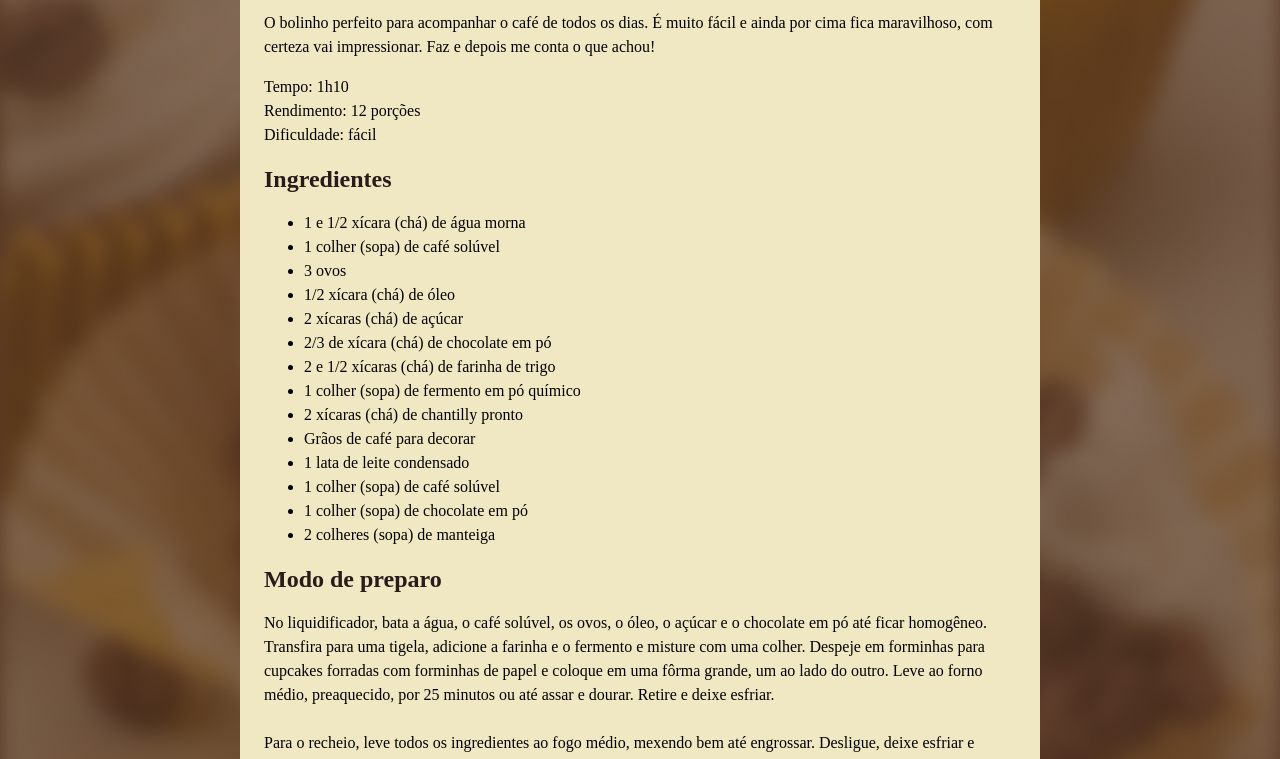
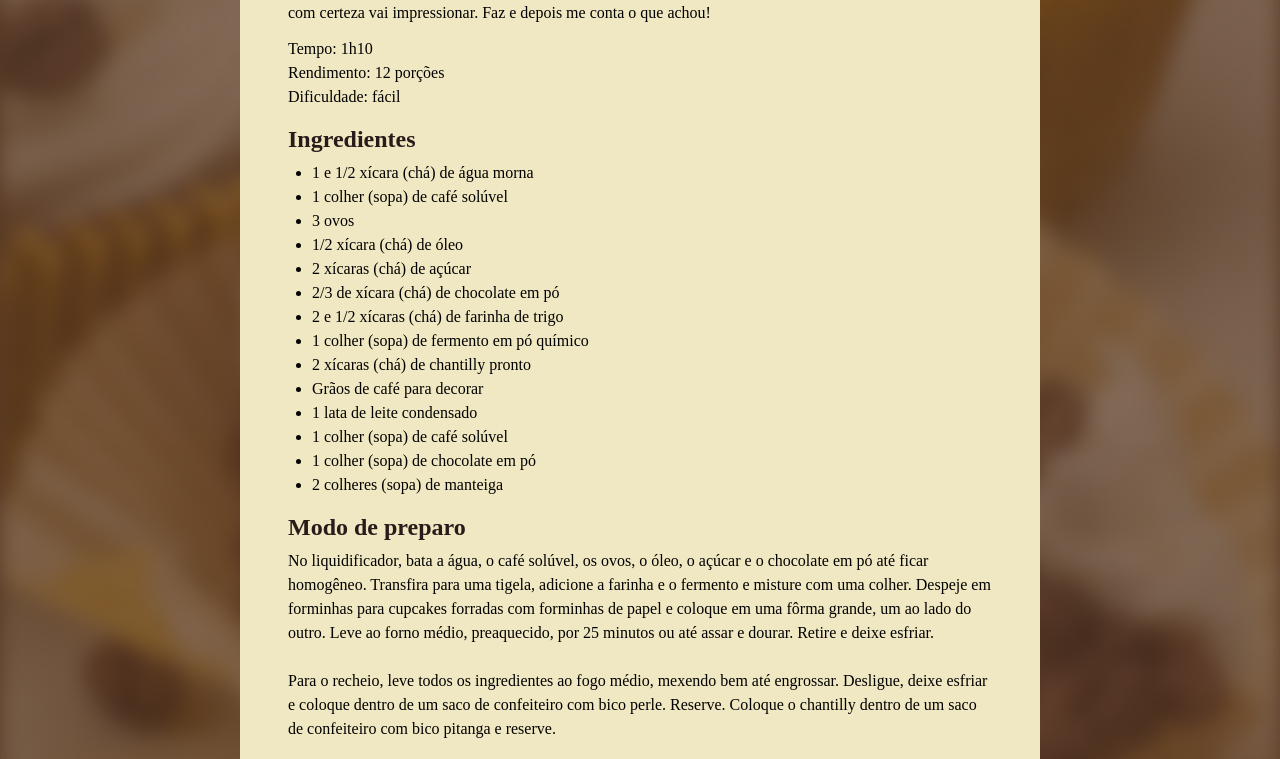
Before and after one commit to AndrePassoni/Pagina-de-Receita, a plain HTML site: page index.html in a window 1280 px wide. Shown: the part 590-1349 px from the top of the page. Drawn offline with Linux system fonts and the light colour scheme; a web font is replaced by a local one.

Commit message:
fifth class - customizing spaces

```diff
--- a/style.css
+++ b/style.css
@@ -1,3 +1,8 @@
+* {
+    margin: 0;
+    padding: 0;
+}
+
 :root {
     font-family: "Alice", serif;
     line-height: 150%;
@@ -21,6 +26,18 @@ img {
     border-radius: 16px;
 }
 
+main {
+    padding: 24px;
+}
+
+section + section {
+    margin-top: 12px;
+}
+
+#about p + p {
+    margin-top: 12px;
+}
+
 h1 {
     line-height: 140%;
     font-size: 40px;
@@ -32,4 +49,10 @@ h2 {
 
 h1, h2 {
     color: #291B1A;
+    margin-bottom: 4px;
+    line-height: 150%;
 }
+
+ul {
+    padding-left: 24px;
+}
```
